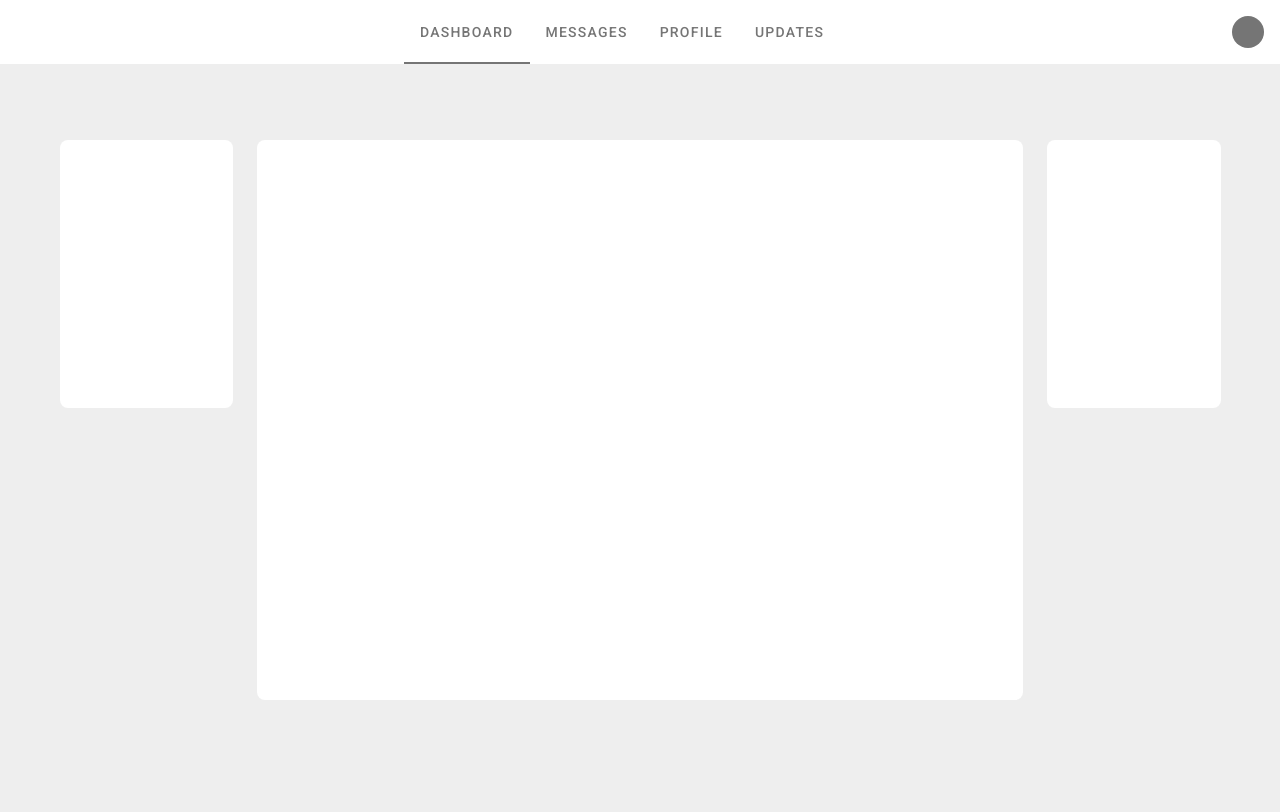
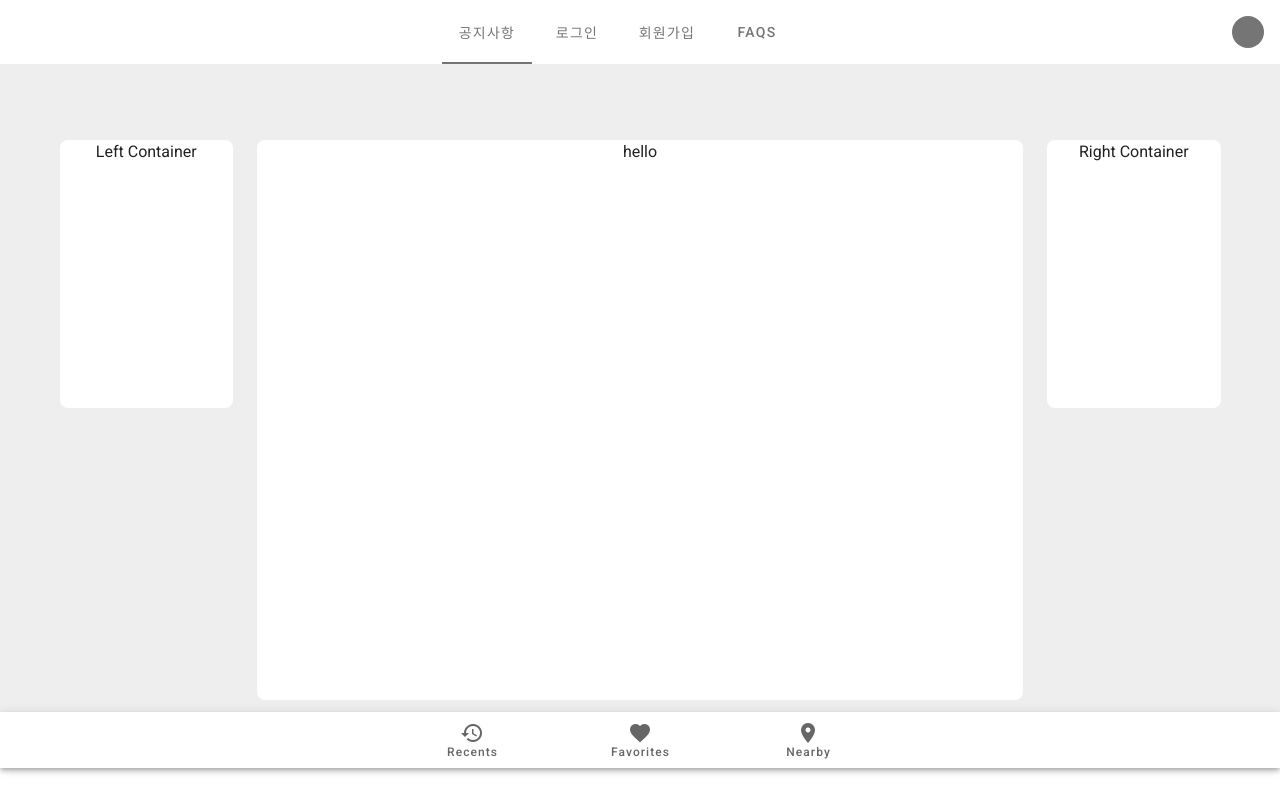
Before and after one commit to zzckckck3/ridingthewind, a Vue app in the folder frontend/: page / in a window 1280 px wide. Shown: the top 812 px of the page. Built offline with nearby package versions, Linux system fonts and the light colour scheme.

Commit message:
Home- Header, Main, Footer Test

```diff
--- a/frontend/src/App.vue
+++ b/frontend/src/App.vue
@@ -1,14 +1,18 @@
 <template>
+    <div id="app">
         <v-app>
             <v-main>
                 <navi-bar />
                 <router-view />
+                <footer-bar />
             </v-main>
         </v-app>
+    </div>
 </template>
 
 <script>
 import NaviBar from "@/components/layout/HeaderNavi.vue";
+import FooterBar from "@/components/layout/FooterNavi.vue";
 
 export default {
     name: "App",
@@ -18,6 +22,7 @@ export default {
     }),
     components: {
         NaviBar,
+        FooterBar,
     },
 };
 </script>
--- a/frontend/src/components/HelloWorld.vue
+++ b/frontend/src/components/HelloWorld.vue
@@ -1,29 +1,28 @@
 <template>
-    <v-app id="inspire">
     <v-main class="grey lighten-3">
         <v-container>
             <v-row>
-                    <v-col cols="12" sm="2">
+                <!--Left Container-->
+                <v-col class="text-center" cols="12" sm="2">
                     <v-sheet rounded="lg" min-height="268">
-                            <!--  -->
+                        Left Container
                     </v-sheet>
                 </v-col>
 
-                    <v-col cols="12" sm="8">
-                        <v-sheet min-height="70vh" rounded="lg">
-                            <!--  -->
-                        </v-sheet>
+                <!--Center Container-->
+                <v-col class="text-center" cols="12" sm="8">
+                    <v-sheet min-height="70vh" rounded="lg"> hello </v-sheet>
                 </v-col>
 
-                    <v-col cols="12" sm="2">
+                <!--Right Container-->
+                <v-col class="text-center" cols="12" sm="2">
                     <v-sheet rounded="lg" min-height="268">
-                            <!--  -->
+                        Right Container
                     </v-sheet>
                 </v-col>
             </v-row>
         </v-container>
     </v-main>
-    </v-app>
 </template>
 
 <script>
--- /dev/null
+++ b/frontend/src/components/layout/FooterNavi.vue
@@ -0,0 +1,31 @@
+<template>
+    <v-bottom-navigation
+        :value="value"
+        color="primary"
+        grow
+    >
+    <v-btn>
+        <span>Recents</span>
+        <v-icon>mdi-history</v-icon>
+    </v-btn>
+
+    <v-btn>
+        <span>Favorites</span>
+        <v-icon>mdi-heart</v-icon>
+    </v-btn>
+
+    <v-btn>
+        <span>Nearby</span>
+        <v-icon>mdi-map-marker</v-icon>
+    </v-btn>
+
+    </v-bottom-navigation>
+</template>
+
+<script>
+export default {
+    data: () => ({
+        //links: ["공지사항", "로그인", "회원가입", "FAQS"],
+    }),
+};
+</script>
--- a/frontend/src/components/layout/HeaderNavi.vue
+++ b/frontend/src/components/layout/HeaderNavi.vue
@@ -24,7 +24,7 @@
 <script>
 export default {
     data: () => ({
-        links: ["Dashboard", "Messages", "Profile", "Updates"],
+        links: ["공지사항", "로그인", "회원가입", "FAQS"],
     }),
 };
 </script>
```
Lines whose indentation alone changed are shown as unchanged.
